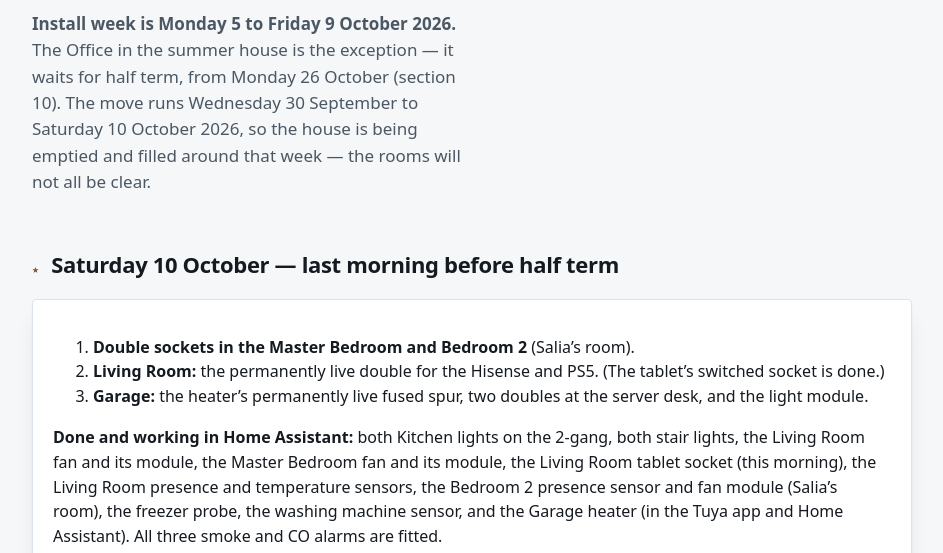
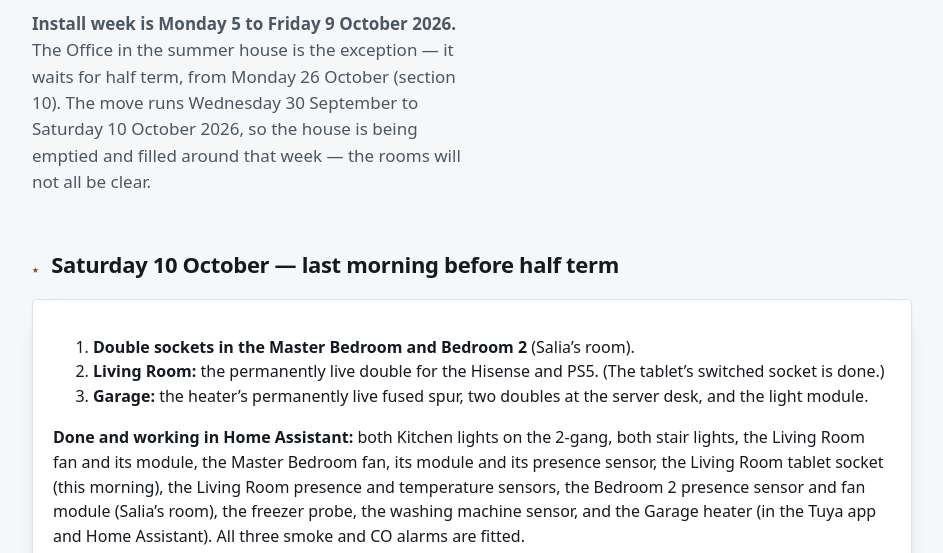
Before and after one commit to ErisTaylor-CognitoCoding/house-install-schedule, a plain HTML site: page index.html in a window 1280 px wide. Shown: the part 247-800 px from the top of the page, without its empty margins (168-1111 px from the left). Drawn offline with Linux system fonts and the light colour scheme.

Commit message:
Master Bedroom presence sensor paired

```diff
--- a/index.html
+++ b/index.html
@@ -323,7 +323,7 @@
         <li><strong>Living Room:</strong> the permanently live double for the Hisense and PS5. (The tablet&rsquo;s switched socket is done.)</li>
         <li><strong>Garage:</strong> the heater&rsquo;s permanently live fused spur, two doubles at the server desk, and the light module.</li>
       </ol>
-      <p><strong>Done and working in Home Assistant:</strong> both Kitchen lights on the 2-gang, both stair lights, the Living Room fan and its module, the Master Bedroom fan and its module, the Living Room tablet socket (this morning), the Living Room presence and temperature sensors, the Bedroom 2 presence sensor and fan module (Salia&rsquo;s room), the freezer probe, the washing machine sensor, and the Garage heater (in the Tuya app and Home Assistant). All three smoke and CO alarms are fitted.</p>
+      <p><strong>Done and working in Home Assistant:</strong> both Kitchen lights on the 2-gang, both stair lights, the Living Room fan and its module, the Master Bedroom fan, its module and its presence sensor, the Living Room tablet socket (this morning), the Living Room presence and temperature sensors, the Bedroom 2 presence sensor and fan module (Salia&rsquo;s room), the freezer probe, the washing machine sensor, and the Garage heater (in the Tuya app and Home Assistant). All three smoke and CO alarms are fitted.</p>
       <p><strong>Fitted, not yet in Home Assistant:</strong> the Bedroom 2 fan (Salia&rsquo;s room) &mdash; it needs adding to the Tuya app first.</p>
       <p>The Ei428 relay waits for its delivery. The Bedroom 3 fan and the Office wait for the half-term visit.</p>
     </div>
```
